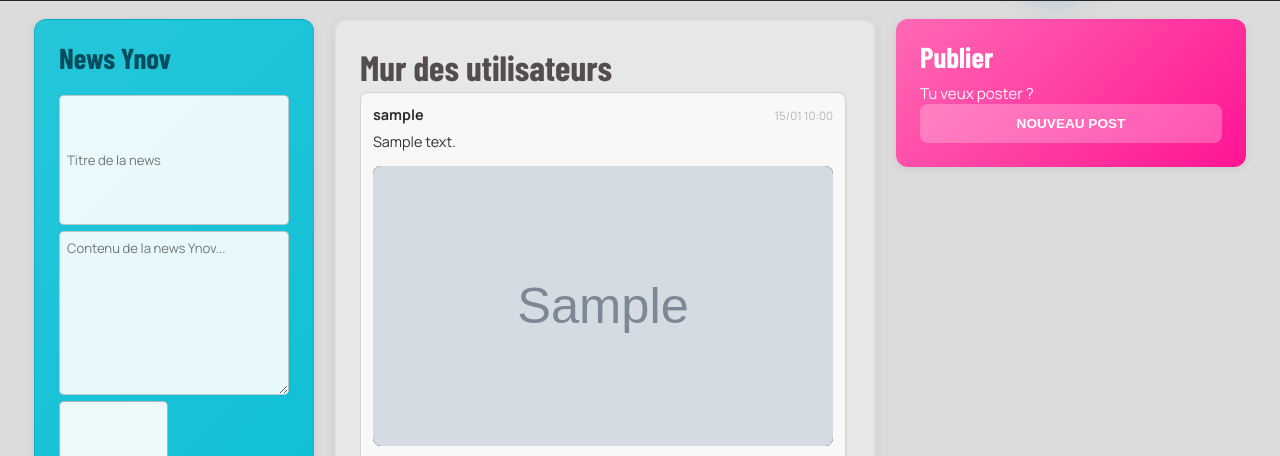
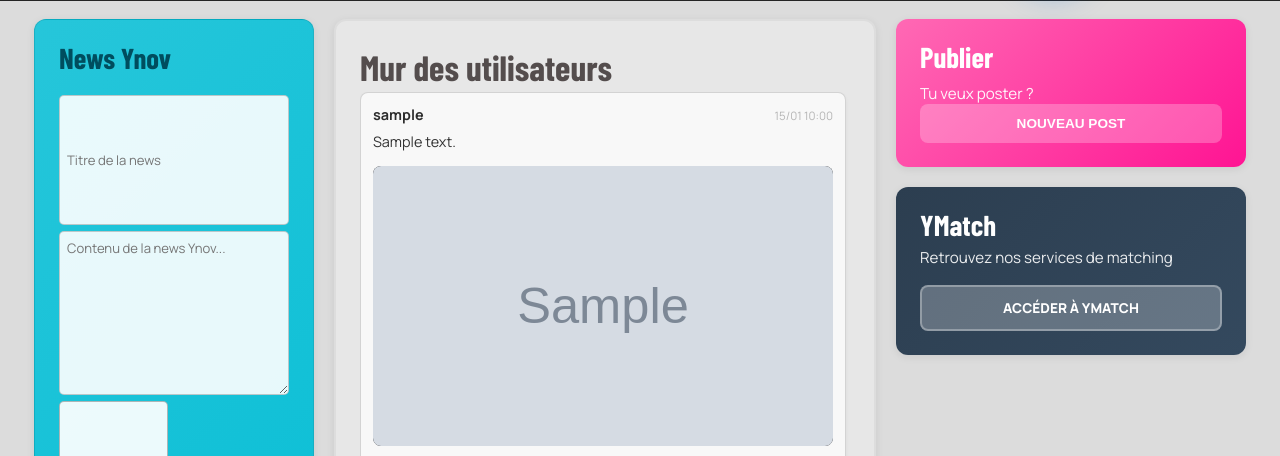
Before and after one commit to Pierrite942/Challenge-48h, a Flask app: page / in a window 1280 px wide. Shown: the part 108-564 px from the top of the page. Run offline with Flask 3, Linux system fonts and the light colour scheme; the visitor is signed in with stand-in values (Sample User, id 1); tables that the repository leaves empty hold one stand-in row (values such as "Sample post"); grey boxes marked "Sample" are stand-in pictures.

Commit message:
Ajout de la fonctionnalité Ymatch

```diff
--- a/static/css/dashboard.css
+++ b/static/css/dashboard.css
@@ -290,9 +290,9 @@
     background: linear-gradient(135deg, #FF69B4 0%, #FF1493 100%);
     color: white;
     border: none;
-    flex: 1;
     display: flex;
     flex-direction: column;
+    max-height: 50vh;
 }
 
 .box-create-post h3 {
@@ -302,6 +302,53 @@
 
 .box-create-post p {
     color: rgba(255, 255, 255, 0.95);
+}
+
+/* YMatch Box */
+.box-ymatch {
+    background: linear-gradient(135deg, #2C3E50 0%, #34495E 100%);
+    color: white;
+    border: none;
+    display: flex;
+    flex-direction: column;
+    flex: 1;
+}
+
+.box-ymatch h3 {
+    color: white;
+    font-weight: 900;
+    margin: 0 0 8px;
+}
+
+.box-ymatch p {
+    color: rgba(255, 255, 255, 0.9);
+    margin: 0 0 16px;
+    flex: 1;
+    display: flex;
+    align-items: center;
+}
+
+.ymatch-btn {
+    display: inline-block;
+    padding: 12px 20px;
+    background: rgba(255, 255, 255, 0.25);
+    color: white;
+    text-decoration: none;
+    border-radius: 8px;
+    font-weight: 800;
+    text-transform: uppercase;
+    text-align: center;
+    transition: all 0.2s;
+    border: 2px solid rgba(255, 255, 255, 0.3);
+    width: 100%;
+    font-size: 0.85rem;
+    box-sizing: border-box;
+}
+
+.ymatch-btn:hover {
+    background: rgba(255, 255, 255, 0.4);
+    border-color: rgba(255, 255, 255, 0.5);
+    transform: translateY(-2px);
 }
 
 .open-drawer-btn {
--- a/templates/index.html
+++ b/templates/index.html
@@ -114,6 +114,12 @@
             <h3>Publier</h3>
             <p>Tu veux poster ?</p>
             <button type="button" id="open-drawer" class="open-drawer-btn">Nouveau post</button>
+        </article>
+
+        <article class="box box-ymatch">
+            <h3>YMatch</h3>
+            <p>Retrouvez nos services de matching</p>
+            <a href="https://ymatch.ynov.com" target="_blank" class="ymatch-btn">Accéder à YMatch</a>
         </article>
     </aside>
 </section>
```
